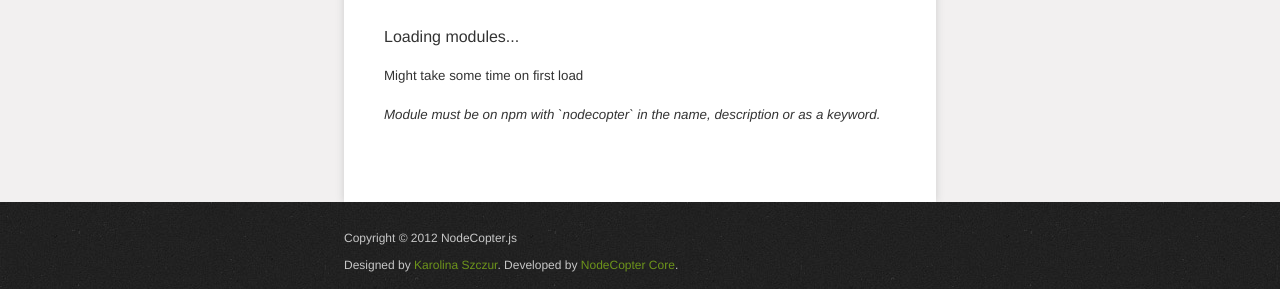
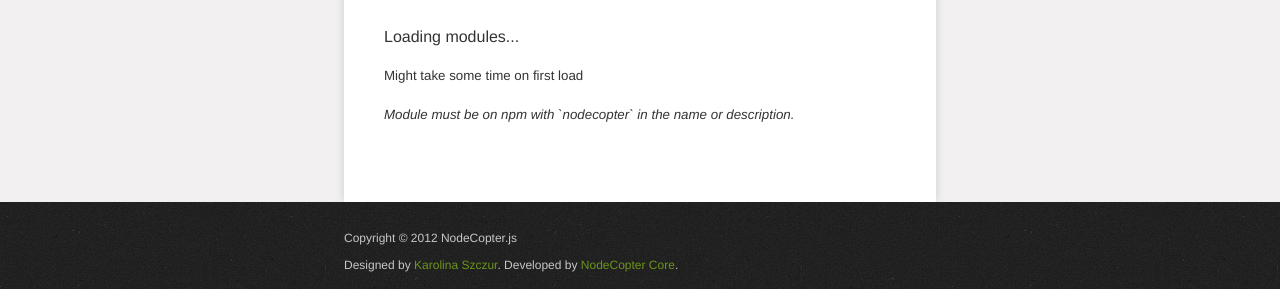
Before and after one commit to nodecopter/nodecopter.com, a Jekyll site: the page built from hack.md, in a window 1280 px wide and 900 px high, scrolled down 4765 px. Shown: the part 608-897 px from the top of the window. Built offline with Jekyll 4.4.1, drawn with Linux system fonts in a browser that asks for light colours; Markdown is read by kramdown in place of the engine named in the settings.

Commit message:
Update hack.md
It does not work when nodecopter is only specified as a keyword. Looking at the data returned by the couchdb query to npm, it seems keywords are not being returned.

```diff
--- a/hack.md
+++ b/hack.md
@@ -223,5 +223,5 @@ page](https://github.com/nodecopter/nodecopter.com/edit/gh-pages/hack.md).
     <p><small>Might take some time on first load</small></p>
   </div>
   <ul class="modules-all"></ul>
-  <p><small><i>Module must be on npm with `nodecopter` in the name, description or as a keyword.</i></small></p>
+  <p><small><i>Module must be on npm with `nodecopter` in the name or description.</i></small></p>
 </section>
```
